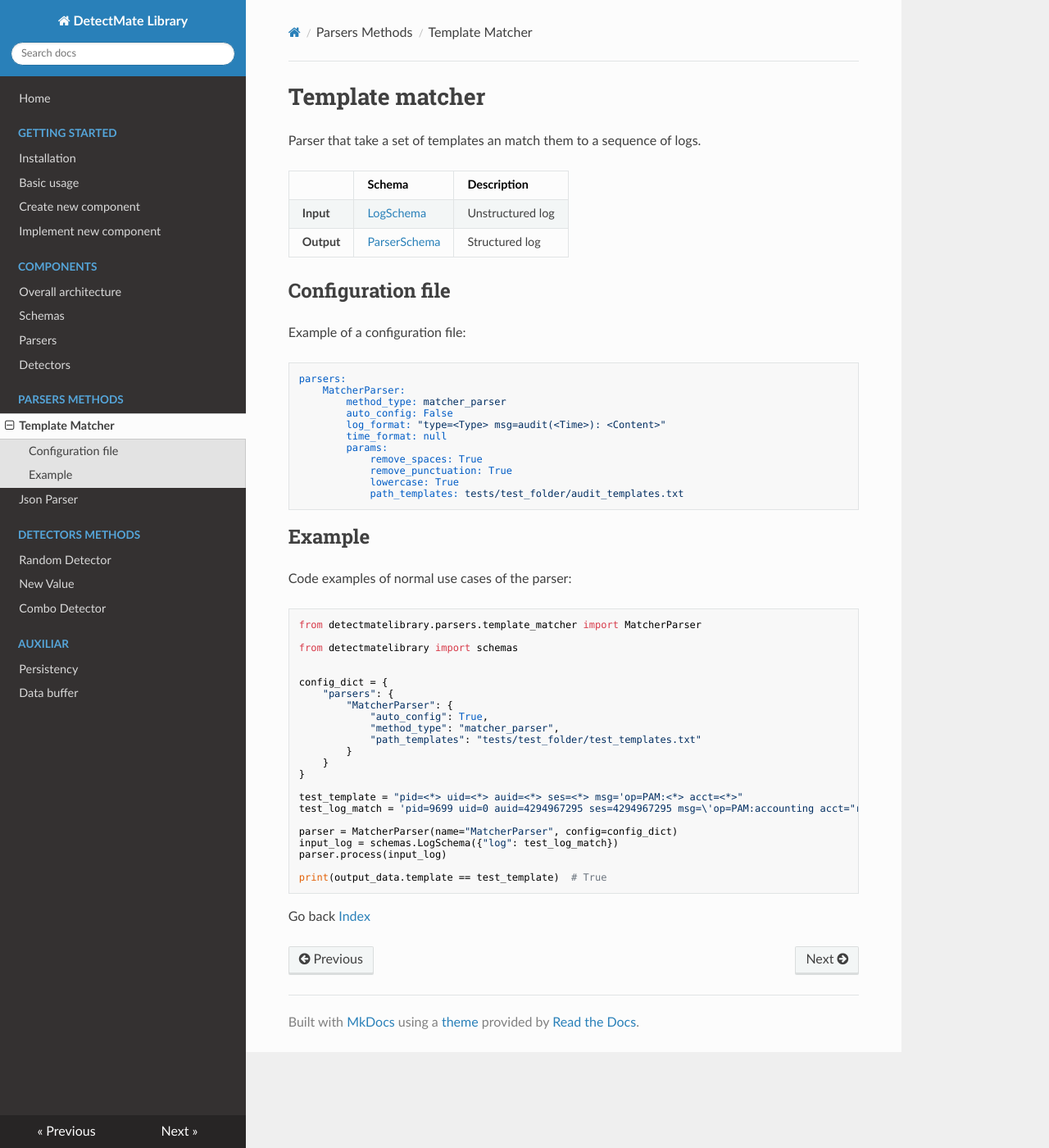
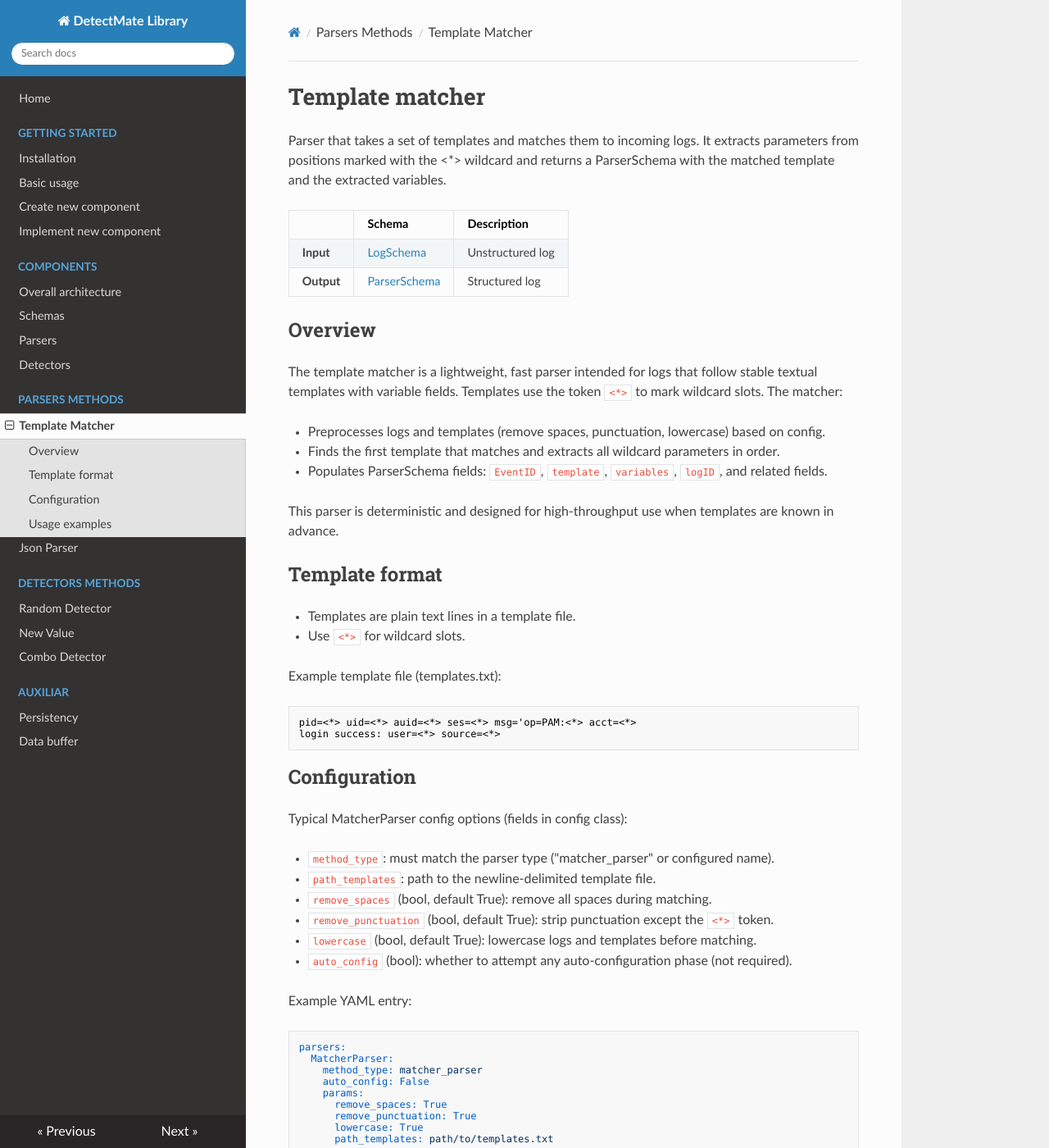
Before and after one commit to ait-detectmate/DetectMateLibrary, an MkDocs documentation site: the page built from docs/parsers/template_matcher.md, in a window 1280 px wide and 1400 px high. Shown: the whole window at 82% size. Built offline with MkDocs 1.6.1, drawn with Linux system fonts in a browser that asks for light colours; nearby versions of some CDN libraries; some of the changed text lies outside the part shown.

Commit message:
imporve tempalte matcher

````diff
--- a/docs/parsers/template_matcher.md
+++ b/docs/parsers/template_matcher.md
@@ -1,58 +1,90 @@
 # Template matcher
 
-Parser that take a set of templates an match them to a sequence of logs.
+Parser that takes a set of templates and matches them to incoming logs. It extracts parameters from positions marked with the <*> wildcard and returns a ParserSchema with the matched template and the extracted variables.
 
-|            | Schema                 | Description        |
-|------------|------------------------|--------------------|
-| **Input**  | [LogSchema](../schemas.md)| Unstructured log   |
-| **Output** | [ParserSchema](../schemas.md)| Structured log  |
+|            | Schema                     | Description        |
+|------------|----------------------------|--------------------|
+| **Input**  | [LogSchema](../schemas.md) | Unstructured log   |
+| **Output** | [ParserSchema](../schemas.md) | Structured log   |
 
+## Overview
 
-## Configuration file
+The template matcher is a lightweight, fast parser intended for logs that follow stable textual templates with variable fields. Templates use the token `<*>` to mark wildcard slots. The matcher:
 
-Example of a configuration file:
+- Preprocesses logs and templates (remove spaces, punctuation, lowercase) based on config.
+- Finds the first template that matches and extracts all wildcard parameters in order.
+- Populates ParserSchema fields: `EventID`, `template`, `variables`,  `logID`, and related fields.
 
+This parser is deterministic and designed for high-throughput use when templates are known in advance.
+
+## Template format
+
+- Templates are plain text lines in a template file.
+- Use `<*>` for wildcard slots.
+
+Example template file (templates.txt):
+```text
+pid=<*> uid=<*> auid=<*> ses=<*> msg='op=PAM:<*> acct=<*>
+login success: user=<*> source=<*>
+```
+
+## Configuration
+
+Typical MatcherParser config options (fields in config class):
+
+- `method_type`: must match the parser type ("matcher_parser" or configured name).
+- `path_templates`: path to the newline-delimited template file.
+- `remove_spaces` (bool, default True): remove all spaces during matching.
+- `remove_punctuation` (bool, default True): strip punctuation except the `<*>` token.
+- `lowercase` (bool, default True): lowercase logs and templates before matching.
+- `auto_config` (bool): whether to attempt any auto-configuration phase (not required).
+
+Example YAML entry:
 ```yaml
 parsers:
-    MatcherParser:
-        method_type: matcher_parser
-        auto_config: False
-        log_format: "type=<Type> msg=audit(<Time>): <Content>"
-        time_format: null
-        params:
-            remove_spaces: True
-            remove_punctuation: True
-            lowercase: True
-            path_templates: tests/test_folder/audit_templates.txt
+  MatcherParser:
+    method_type: matcher_parser
+    auto_config: False
+    params:
+      remove_spaces: True
+      remove_punctuation: True
+      lowercase: True
+      path_templates: path/to/templates.txt
 ```
 
-## Example
+## Usage examples
 
-Code examples of normal use cases of the parser:
+Simple usage — load templates and match a log:
 
 ```python
 from detectmatelibrary.parsers.template_matcher import MatcherParser
-
 from detectmatelibrary import schemas
 
-
-config_dict = {
+# instantiate parser (config can be a dict or config object)
+cfg = {
     "parsers": {
         "MatcherParser": {
-            "auto_config": True,
             "method_type": "matcher_parser",
-            "path_templates": "tests/test_folder/test_templates.txt"
+            "params": {
+                "path_templates": "tests/test_folder/test_templates.txt",
+                "remove_spaces": True,
+                "remove_punctuation": True,
+                "lowercase": True
+            }
         }
     }
 }
 
-test_template = "pid=<*> uid=<*> auid=<*> ses=<*> msg='op=PAM:<*> acct=<*>"
-test_log_match = 'pid=9699 uid=0 auid=4294967295 ses=4294967295 msg=\'op=PAM:accounting acct="root"'
+parser = MatcherParser(name="MatcherParser", config=cfg)
 
-parser = MatcherParser(name="MatcherParser", config=config_dict)
-input_log = schemas.LogSchema({"log": test_log_match})
-parser.process(input_log)
+# match a log
+input_log = schemas.LogSchema({"logID": "0", "log": "pid=9699 uid=0 auid=4294967295 ses=4294967295 msg='op=PAM:accounting acct=\"root\"'"})
+parsed = parser.process(input_log)  # or parser.parse / parser.match depending on wrapper API
 
-print(output_data.template == test_template)  # True
+# parsed is a ParserSchema (or an output container). Check fields:
+print(parsed.template)         # matched template text
+print(parsed.variables)        # list of extracted params
 ```
-Go back [Index](../index.md)
+
+
+Go back to [Index](../index.md)
````
